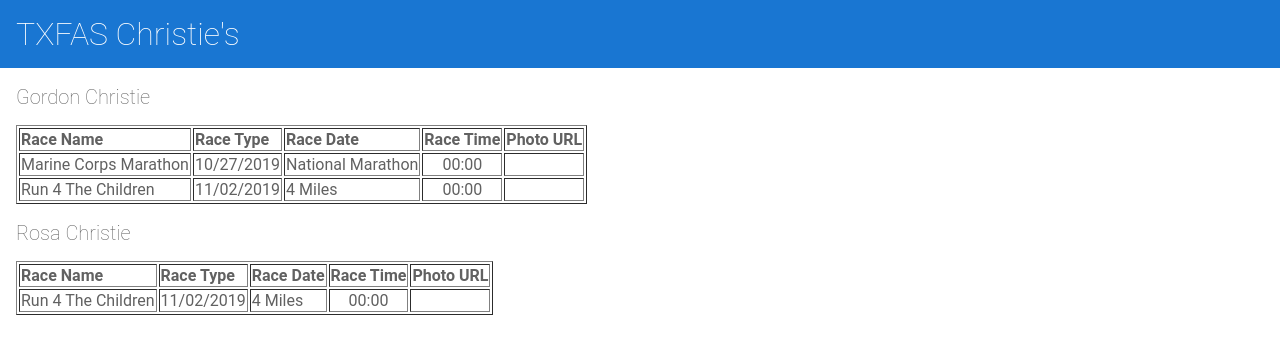
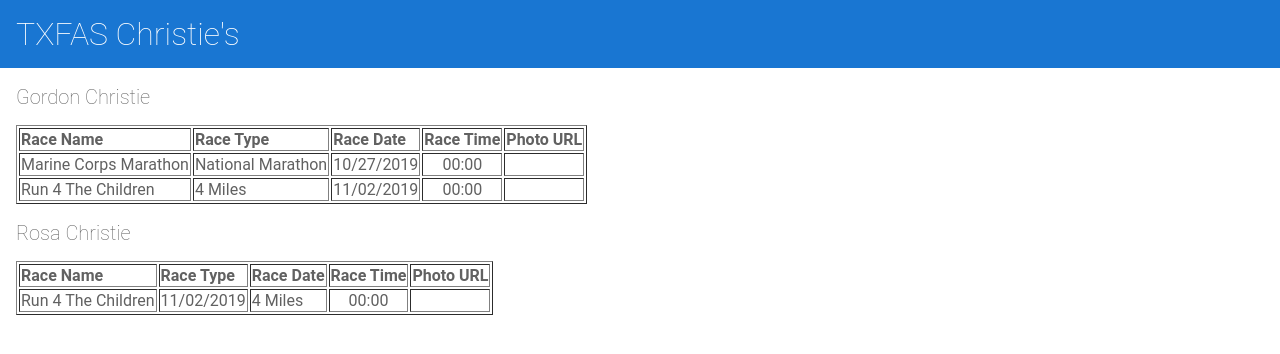
Before and after one commit to gchristie/txfas, an Angular app: page / in a window 1280 px wide. Shown: the top 354 px of the page. Built offline with nearby package versions, Linux system fonts and the light colour scheme.

Commit message:
1 file modified

```diff
--- a/src/app/marathon-list/marathon-list.component.html
+++ b/src/app/marathon-list/marathon-list.component.html
@@ -13,8 +13,8 @@
  <ng-container *ngIf="race.runner=='Gordon'">
 <TR   >
   <TD >{{ race.name }}  </TD>
+  <TD>{{ race.racetype }}</TD>
   <TD>{{ race.racedate }}</TD>
-  <TD>{{ race.racetype }}</TD>
   <TD align="center">{{ race.racetime }} </TD>
   <TD>{{ race.photourl }} </TD>
 </TR>
```
